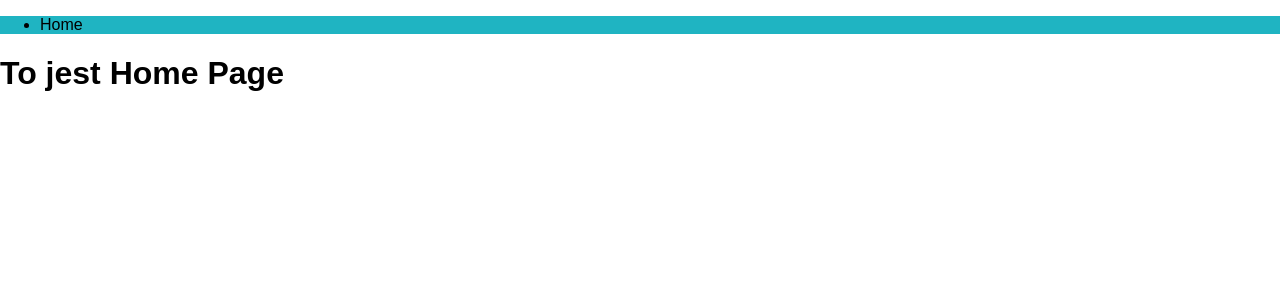
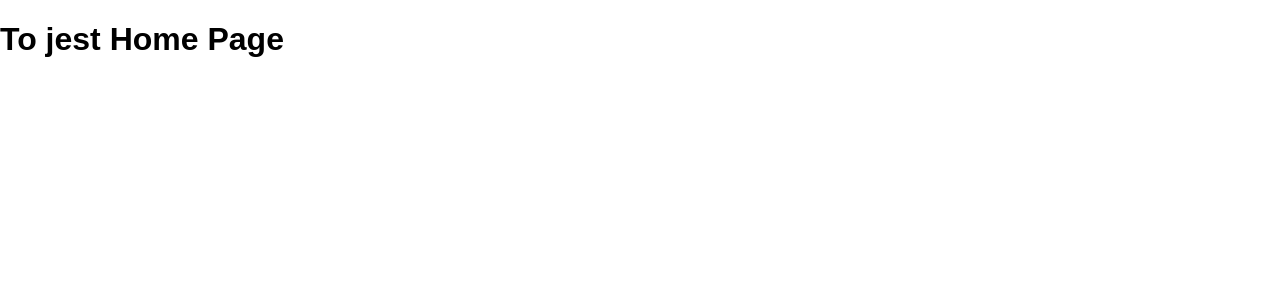
Before and after one commit to Radek-Wawrzyk/Shop-FrontEnd-React, a React app: page / in a window 1280 px wide. Shown: the top 300 px of the page. Built offline with nearby package versions, Linux system fonts and the light colour scheme; the HTML template or start-up script is replaced by a standard one.

Commit message:
page structure

```diff
--- a/src/hoc/Layout/Layout.js
+++ b/src/hoc/Layout/Layout.js
@@ -4,14 +4,16 @@ import React, { Component } from 'react';
 import Aux from '../Aux/Aux';
 //components
 import Home from '../../components/Home/Home'
-import Navigation from '../../components/Navigation/Navigation';
+
 
 class Layout extends Component {
     render () {
         return (
             <Aux>
-              <Navigation />
+              {/* <Header /> Trzeba wstawić */}
+              {/* <Navigation />  -> Bedzie w headerze*/}
               <Home />  {/*Tutaj będzie zawartość strony*/}
+              {/* <Footer> Trzeba wstawić */}
             </Aux>
         )
     }
```
Also changed, not shown: 1 other file (tests, documents, lock files or other folders).
